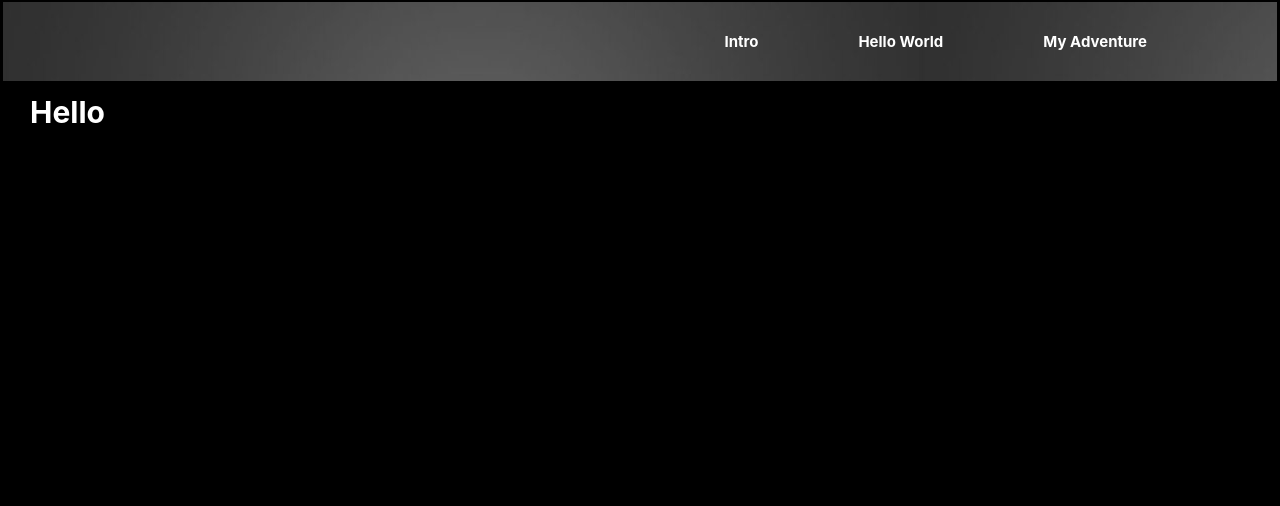
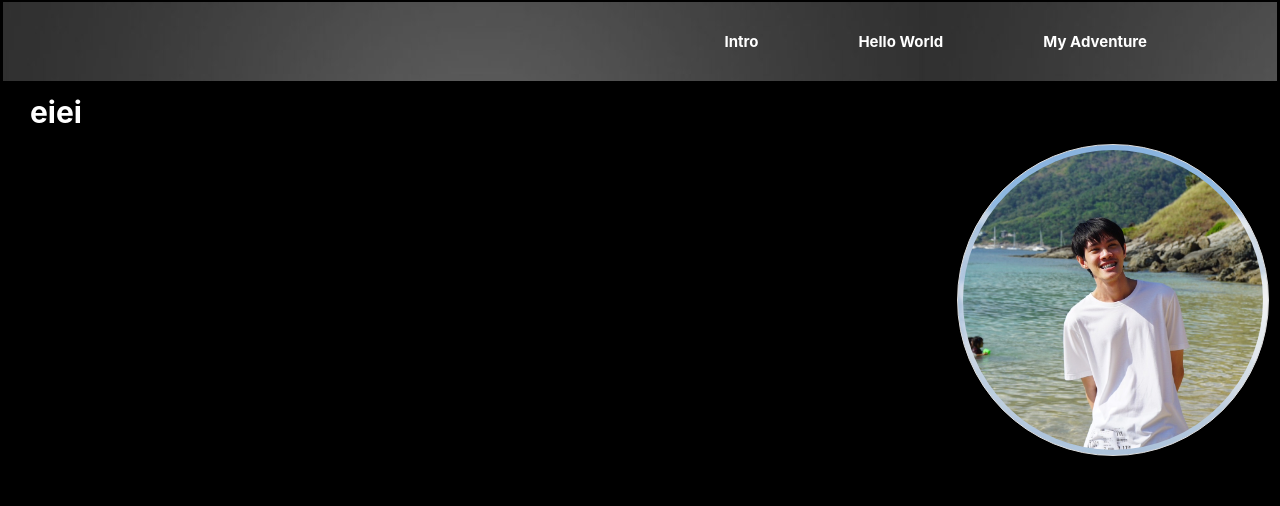
Before and after one commit to NuntapongS/my-portfolio, a React (Create React App) app: page / in a window 1280 px wide. Shown: the part 160-666 px from the top of the page. Built offline with nearby package versions, Linux system fonts and the light colour scheme.

Commit message:
add image profile

```diff
--- a/src/App.tsx
+++ b/src/App.tsx
@@ -1,4 +1,6 @@
 import "./App.css";
+import profile from "./image/S__8454147.jpg";
+
 function App() {
   return (
     <>
@@ -15,7 +17,8 @@ function App() {
         </b>
       </div>
       <div className="body">
-        <div className="head-content">Hello</div>
+        <div className="head-content">eiei</div>
+        <img src={profile} className="img" alt="" />
       </div>
       <div className="footer">Hello</div>
     </>
```
